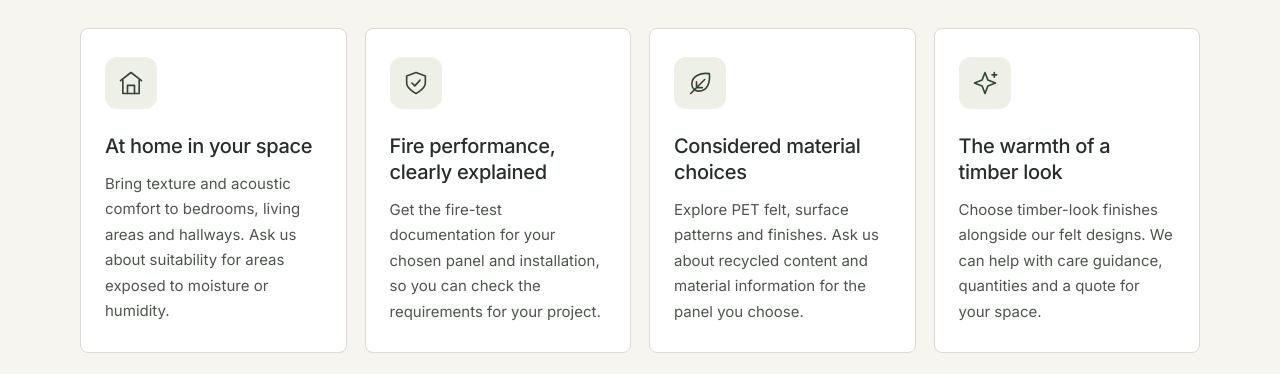
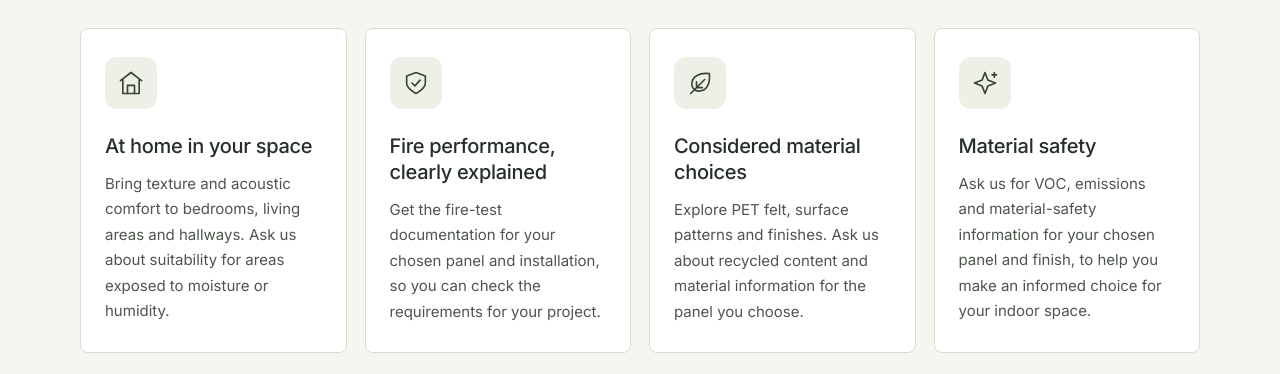
Before and after one commit to ash-dc-syd/quietex, a Next.js app in the folder apps/storefront/: page /about in a window 1280 px wide. Shown: the part 1200-1574 px from the top of the page. Built offline with nearby package versions, Linux system fonts and the light colour scheme.

Commit message:
Replace the last About benefit with material safety information

```diff
--- a/apps/storefront/src/components/about-benefits.tsx
+++ b/apps/storefront/src/components/about-benefits.tsx
@@ -2,7 +2,7 @@ const benefits = [
   { icon: "home", title: "At home in your space", body: "Bring texture and acoustic comfort to bedrooms, living areas and hallways. Ask us about suitability for areas exposed to moisture or humidity." },
   { icon: "shield", title: "Fire performance, clearly explained", body: "Get the fire-test documentation for your chosen panel and installation, so you can check the requirements for your project." },
   { icon: "leaf", title: "Considered material choices", body: "Explore PET felt, surface patterns and finishes. Ask us about recycled content and material information for the panel you choose." },
-  { icon: "sparkle", title: "The warmth of a timber look", body: "Choose timber-look finishes alongside our felt designs. We can help with care guidance, quantities and a quote for your space." },
+  { icon: "sparkle", title: "Material safety", body: "Ask us for VOC, emissions and material-safety information for your chosen panel and finish, to help you make an informed choice for your indoor space." },
 ] as const
 function BenefitIcon({ name }: { name: typeof benefits[number]["icon"] }) {
   return <svg width="28" height="28" viewBox="0 0 24 24" fill="none" stroke="currentColor" strokeWidth="1.4" strokeLinecap="round" strokeLinejoin="round" aria-hidden="true">{name === "home" ? <><path d="m3 10 9-7 9 7M5 9v12h14V9"/><path d="M9 21v-7h6v7"/></> : name === "shield" ? <><path d="M12 3 4 6v6c0 5 8 9 8 9s8-4 8-9V6z"/><path d="m8.5 12 2.5 2.5 4.5-5"/></> : name === "leaf" ? <><path d="M20 4c-8-1-15 2-15 9a6 6 0 0 0 6 6c7 0 10-7 9-15Z"/><path d="M4 21 16 9M9 16v-5M9 16h5"/></> : <><path d="m12 3 2.5 6.5L21 12l-6.5 2.5L12 21l-2.5-6.5L3 12l6.5-2.5Z"/><path d="M20 3v4M18 5h4"/></>}</svg>
```
